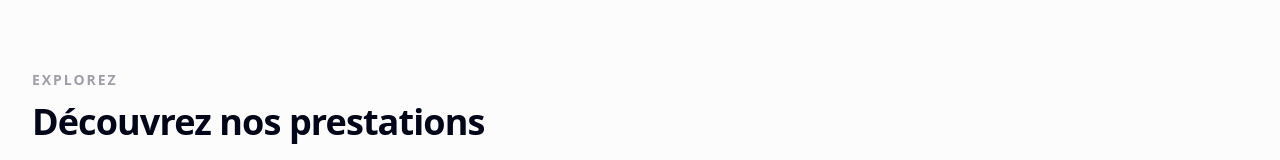
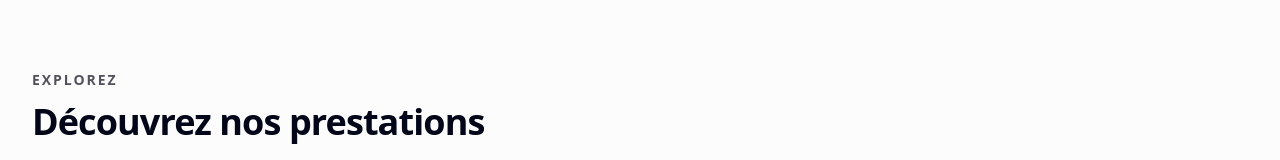
Before and after one commit to badrr-najii/booki-frontend-v2, an Angular app: page / in a window 1280 px wide. Shown: the part 725-885 px from the top of the page. Built offline with nearby package versions, Linux system fonts and the light colour scheme; no server answers.

Commit message:
fix(ui): improve categories heading contrast

```diff
--- a/src/app/features/home/components/categories/categories.html
+++ b/src/app/features/home/components/categories/categories.html
@@ -5,7 +5,7 @@
       <div>
         <p
           class="text-sm font-semibold uppercase tracking-[0.14em]
-                 text-zinc-400"
+                 text-zinc-600"
         >
           Explorez
         </p>
```
